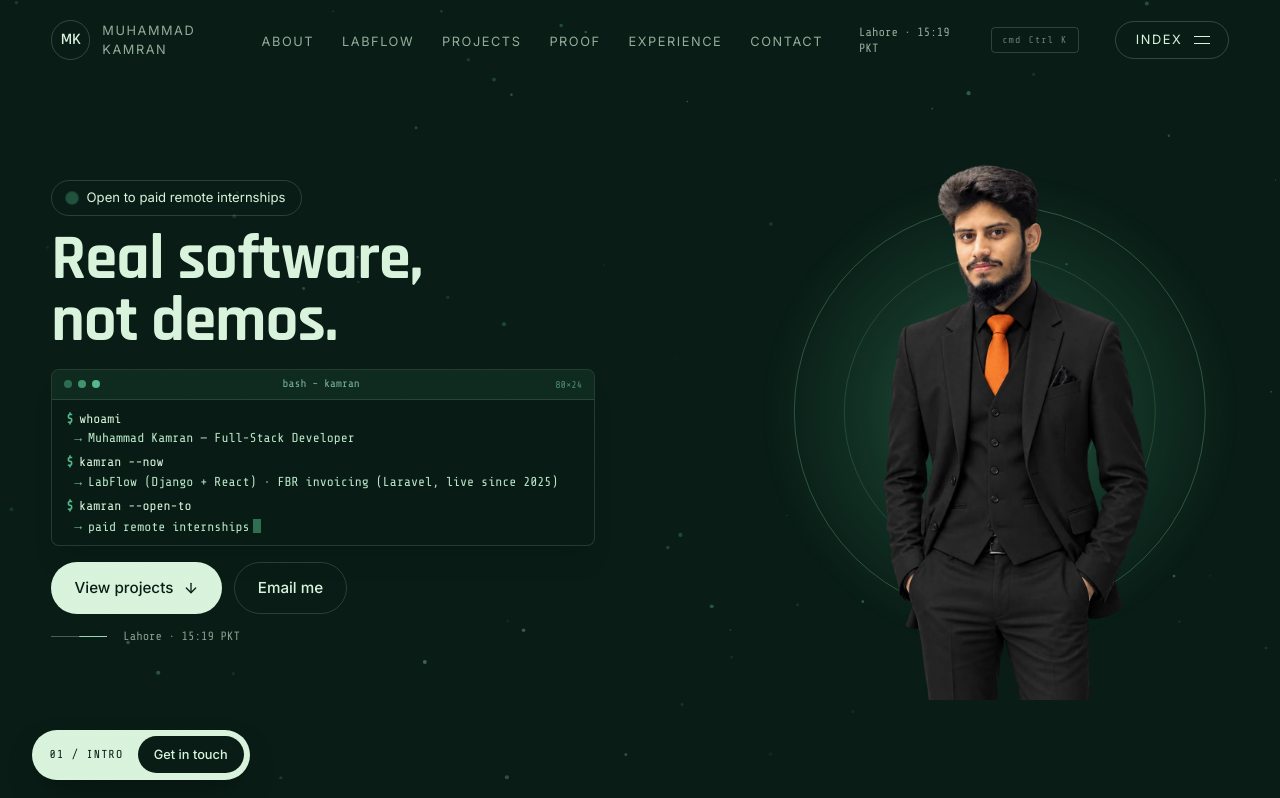
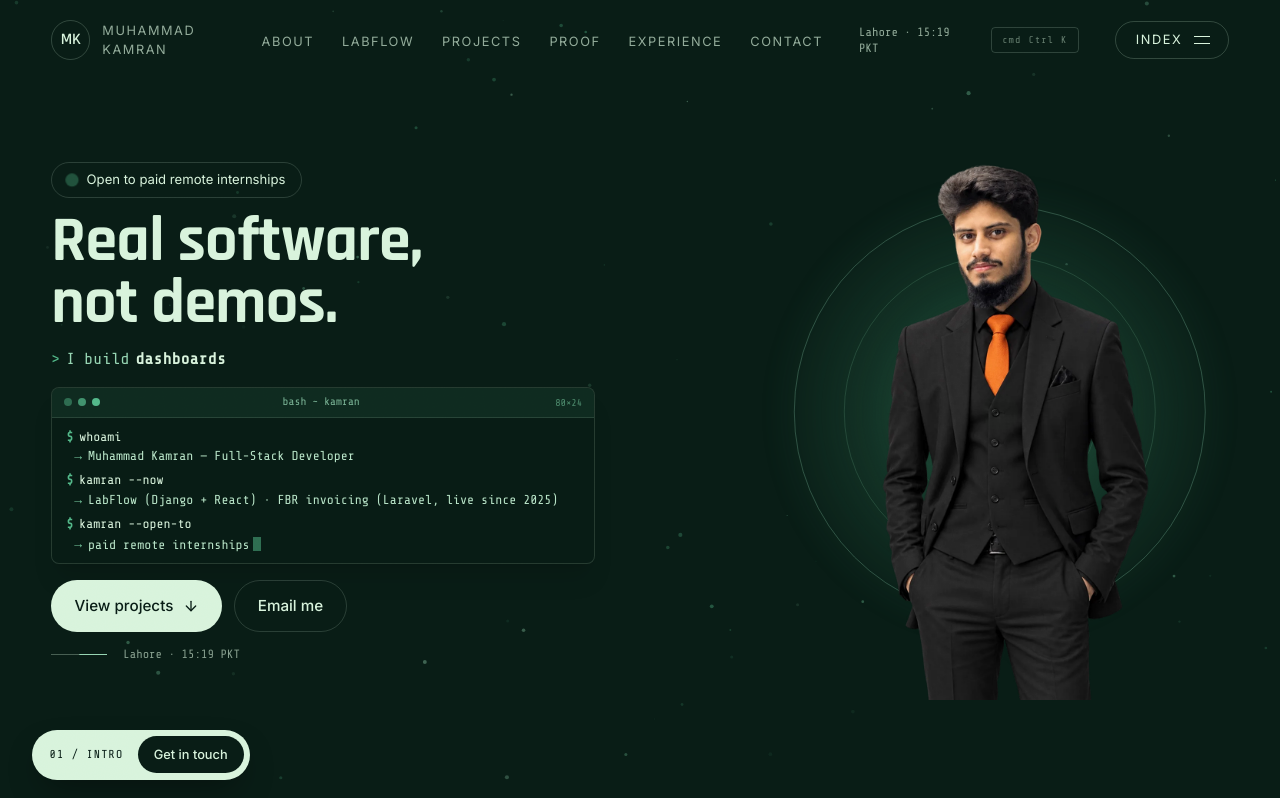
Before and after one commit to kamrandebugging/Portfolio, a React (Vite) app: page / in a window 1280 px wide. Shown: the top 798 px of the page. Built offline with nearby package versions, Linux system fonts and the light colour scheme.

Commit message:
fix(hero): make headline static and add dedicated rotating words line

```diff
--- a/src/components/Hero.tsx
+++ b/src/components/Hero.tsx
@@ -302,6 +302,20 @@ export const Hero: React.FC = () => {
               aria-label={personal.headline.join(' ').replace(/<[^>]+>/g, '')}
               dangerouslySetInnerHTML={{ __html: personal.headline.join('<br />') }}
             />
+
+            <div
+              data-intro
+              className="font-mono text-sm sm:text-base text-[#95d5b2] tracking-wide flex items-center gap-1.5 select-none"
+            >
+              <span className="text-[#52b788]">&gt;</span>
+              <span>I build</span>
+              <span
+                data-rotword
+                className="text-[#d8f3dc] font-bold transition-opacity duration-200 inline-block min-w-[5.5rem]"
+              >
+                software
+              </span>
+            </div>
           </div>
 
           <div className="hero-terminal-wrap w-full">
--- a/src/data/portfolio.ts
+++ b/src/data/portfolio.ts
@@ -124,7 +124,7 @@ export const portfolioData: PortfolioData = {
     lastName: 'Kamran',
     initials: 'MK',
     role: 'Web & Software Developer',
-    headline: ['Real <span data-rotword>software</span>,', 'not <em>demos.</em>'],
+    headline: ['Real software,', 'not <em>demos.</em>'],
     heroDesc:
       'Live FBR-integrated invoicing in Laravel since 2025, and LabFlow, a multi-tenant SaaS for diagnostic labs in Django and React. Open to paid remote internships.',
     resumeUrl: '',
```
